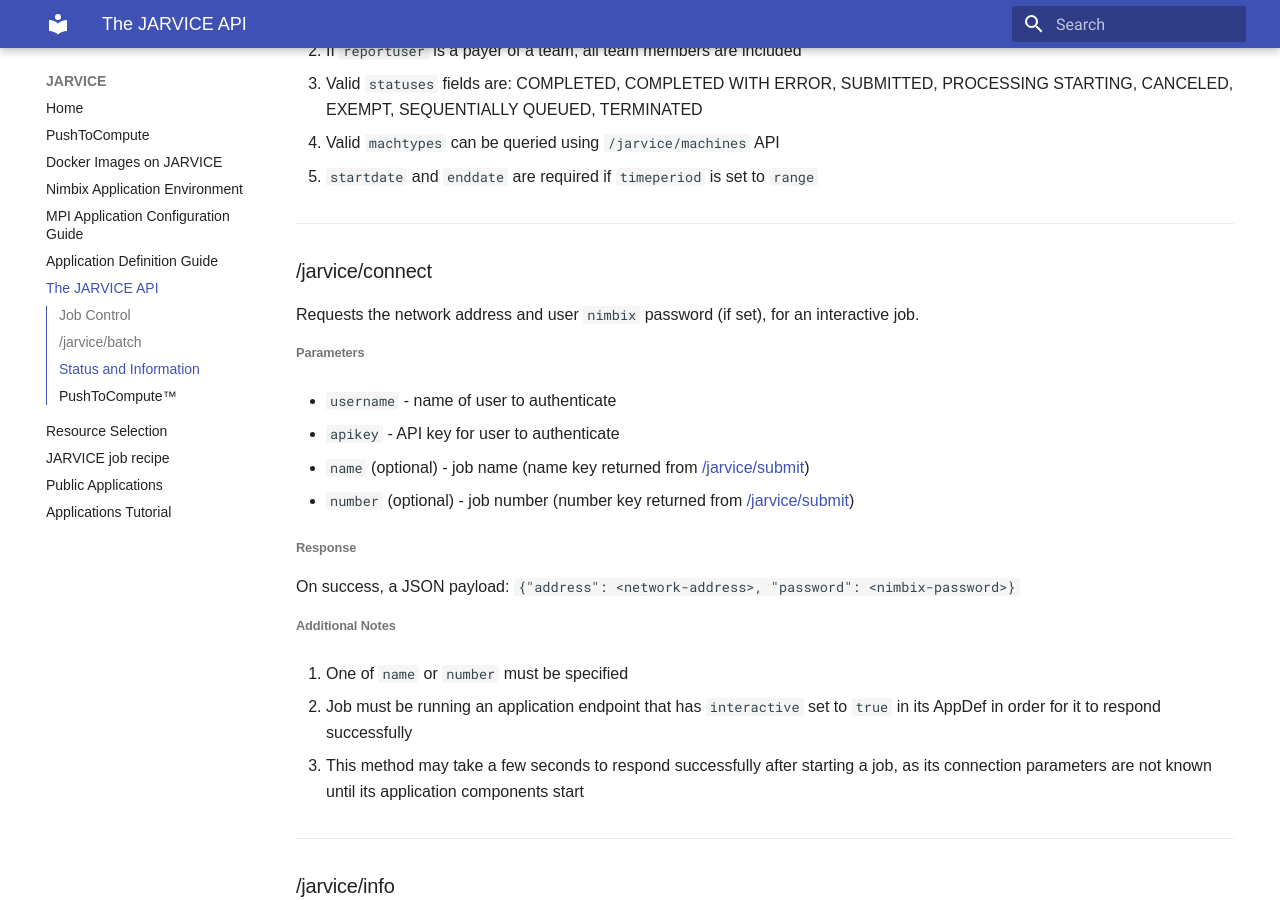
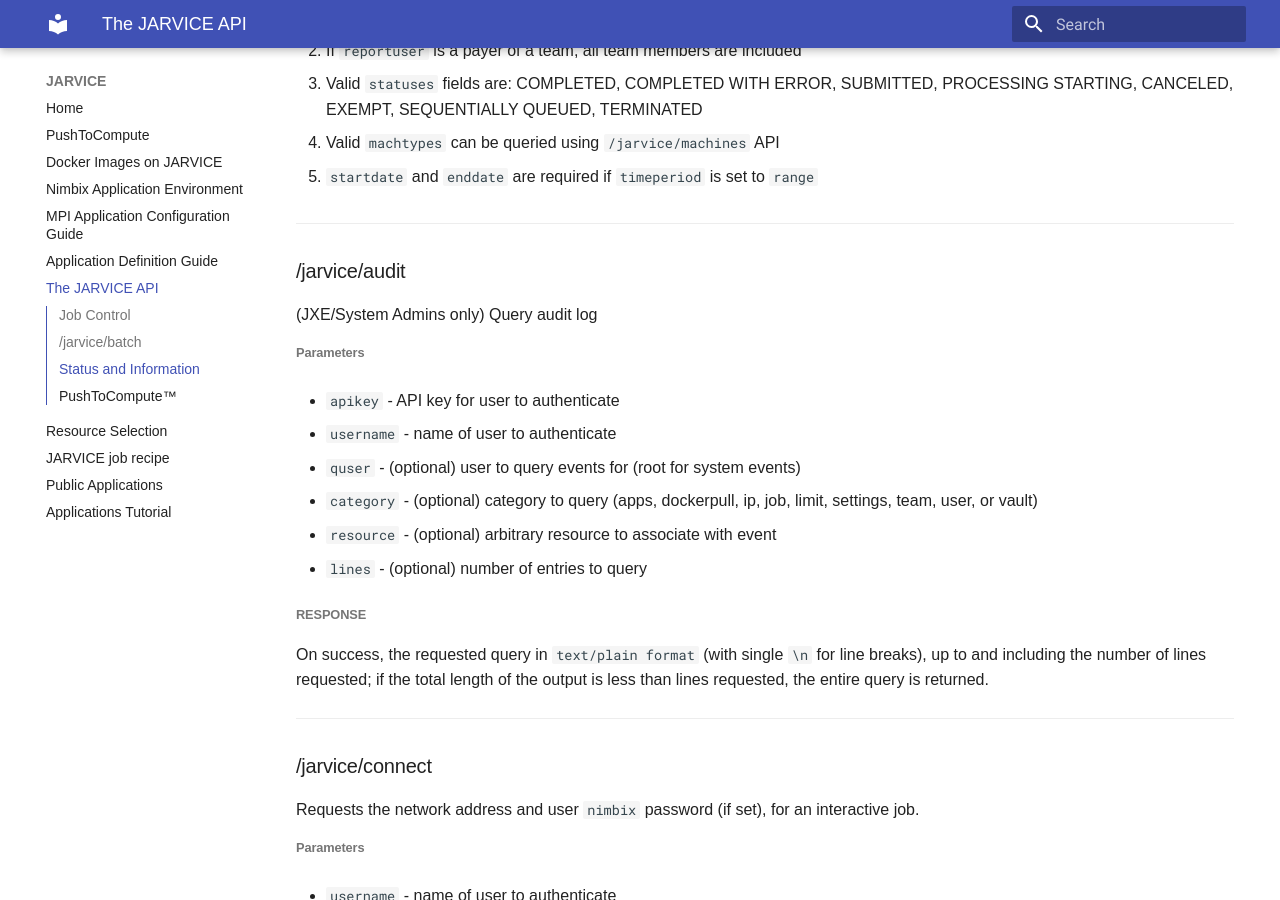
Before and after one commit to nimbix/jardoc, an MkDocs documentation site: the page built from docs/api.md, in a window 1280 px wide and 900 px high, scrolled down 8289 px. Built offline with MkDocs 1.6.1 and Material for MkDocs 9.7.7, drawn with Linux system fonts in a browser that asks for light colours.

Commit message:
add /jarvice/audit
Signed-off-by: Kenneth Hill <ken.hill@nimbix.net>

````diff
--- a/docs/api.md
+++ b/docs/api.md
@@ -343,6 +343,29 @@
 4. Valid ```machtypes``` can be queried using `/jarvice/machines` API
 
 5. ```startdate``` and ```enddate``` are required if ```timeperiod``` is set to ```range```
+
+---
+### /jarvice/audit
+
+(JXE/System Admins only) Query audit log
+
+###### Parameters
+
+* ```apikey``` - API key for user to authenticate
+
+* ```username``` - name of user to authenticate
+
+* ```quser``` - (optional) user to query events for (root for system events)
+
+* ```category``` - (optional) category to query (apps, dockerpull, ip, job, limit, settings, team, user, or vault)
+
+* ```resource``` - (optional) arbitrary resource to associate with event
+
+* ```lines``` - (optional) number of entries to query
+
+##### Response
+
+On success, the requested query in ```text/plain format``` (with single ```\n``` for line breaks), up to and including the number of lines requested; if the total length of the output is less than lines requested, the entire query is returned.
 
 ---
 ### /jarvice/connect
````
